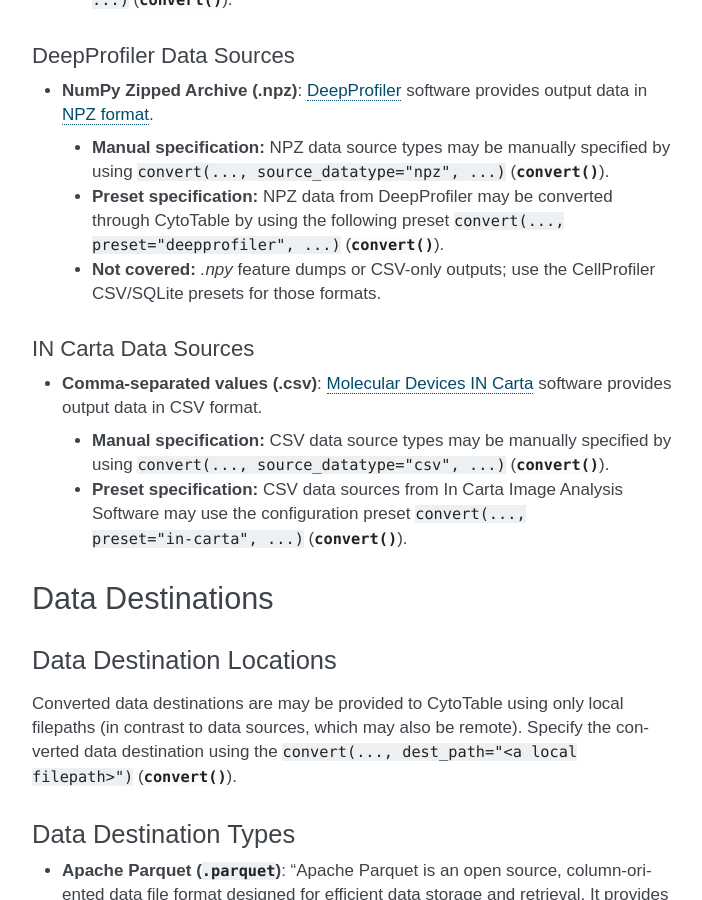
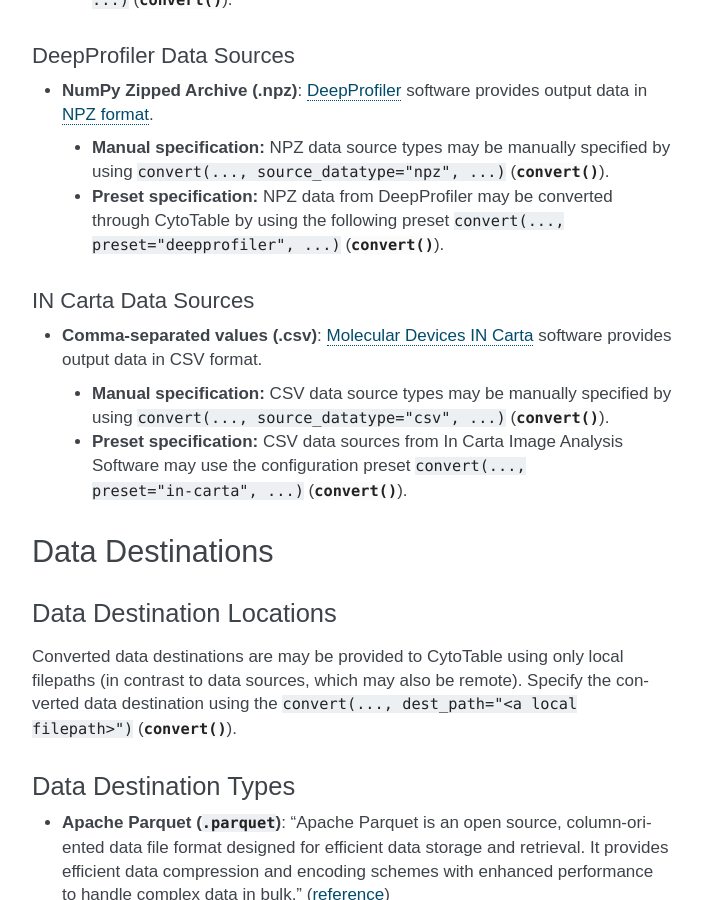
Before and after one commit to cytomining/CytoTable, a Sphinx documentation site: the page built from docs/source/overview.md, in a window 1280 px wide and 900 px high, scrolled down 2820 px. Shown: the whole window, without its empty margins (438-1140 px from the left). Built offline with Sphinx 7.4.7, drawn with Linux system fonts in a browser that asks for light colours; pages that are not in the unit, such as notebooks, are missing from menus.

Commit message:
various improvements

````diff
--- a/docs/source/overview.md
+++ b/docs/source/overview.md
@@ -113,7 +113,6 @@
 ```{eval-rst}
   * **Manual specification:** NPZ data source types may be manually specified by using :code:`convert(..., source_datatype="npz", ...)` (:mod:`convert() <cytotable.convert.convert>`).
   * **Preset specification:** NPZ data from DeepProfiler may be converted through CytoTable by using the following preset :code:`convert(..., preset="deepprofiler", ...)` (:mod:`convert() <cytotable.convert.convert>`).
-  * **Not covered:** `.npy` feature dumps or CSV-only outputs; use the CellProfiler CSV/SQLite presets for those formats.
 ```
 
 #### IN Carta Data Sources
````
Also changed, not shown: docs/source/software_engineering.md (+2 -1 lines), docs/source/tutorials.md (+2 -2 lines).
